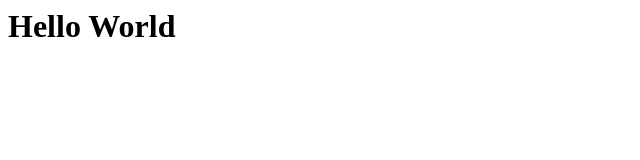
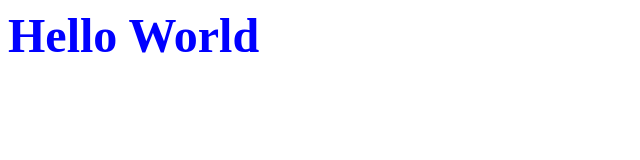
Before and after one commit to zizutg/newRepoSSH, a plain HTML site: page index.html in a window 1280 px wide. Shown: the whole page, without its empty margins (0-640 px from the left). Drawn offline with Linux system fonts and the light colour scheme.

Commit message:
CSS added

```diff
--- a/index.html
+++ b/index.html
@@ -1,10 +1,14 @@
 <html>
     <!-- Please use CSS commands-->
     <head>
-        <body>
-            <h1>
-                Hello World
-            </h1>
-        </body>
+        <style>
+            H1 {color: blue; font-size: 300%;}
+            P  {color: blue; }
+        </style>
     </head>
+    <body>
+        <h1>
+            Hello World
+        </h1>
+    </body>
 </html>
```
